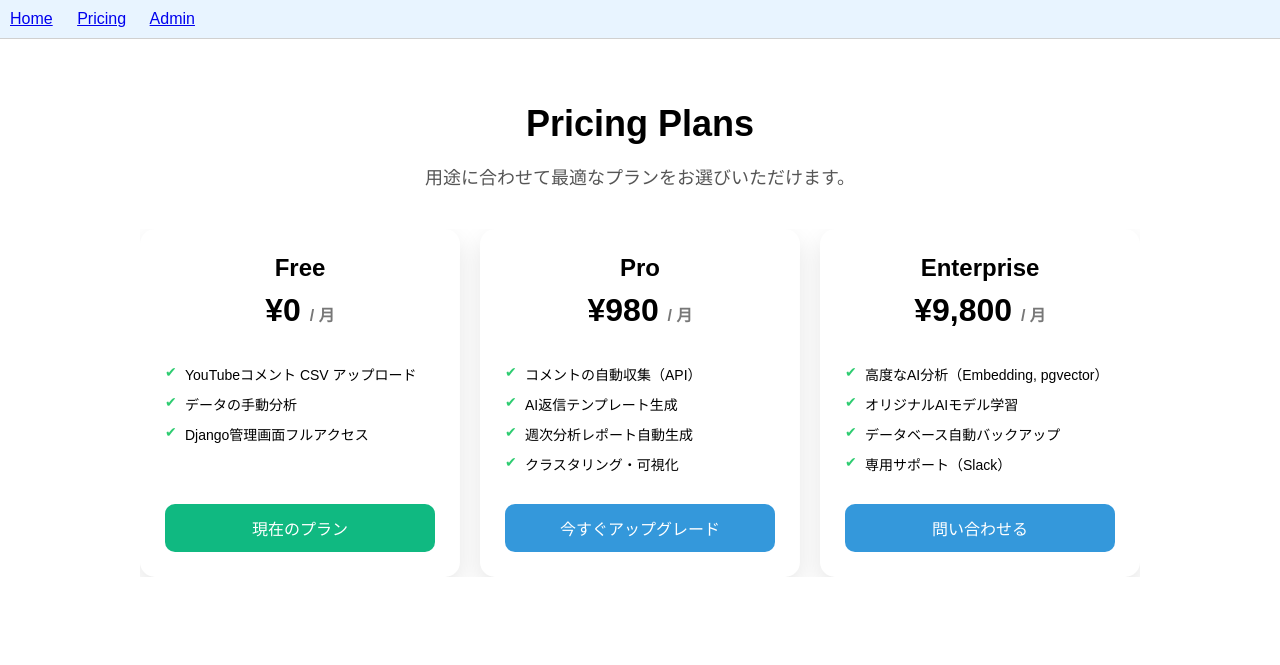
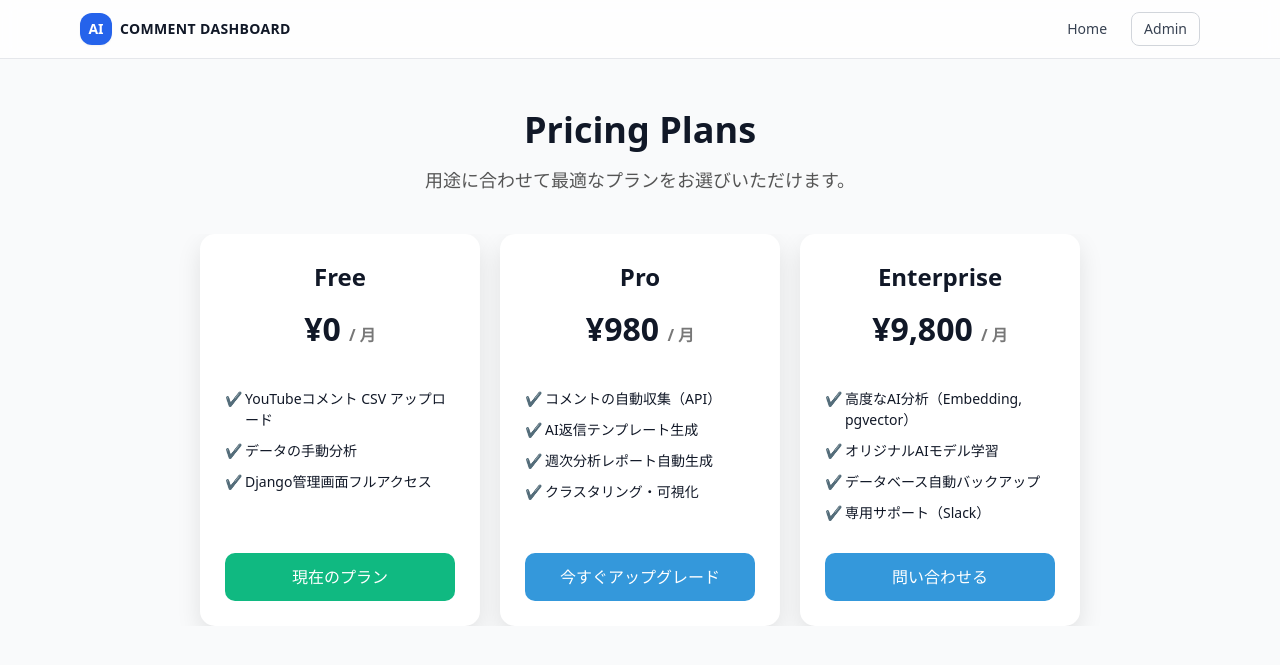
Before and after one commit to t-sasaki1124/django_ai_dashboard, a Django app: page /pricing/ in a window 1280 px wide. Shown: the top 665 px of the page. Run offline with Django 4.2, Linux system fonts and the light colour scheme; some libraries are stand-ins or nearby versions.

Commit message:
グローバルナビのデザイン改善とPricingページレイアウト調整

```diff
--- a/myapp/templates/base.html
+++ b/myapp/templates/base.html
@@ -4,17 +4,35 @@
     <meta charset="UTF-8">
     <title>{% block title %}AI Dashboard{% endblock %}</title>
     <link rel="icon" href="/static/favicon.ico">
+    <script src="https://cdn.tailwindcss.com"></script>
 </head>
 
-<body style="margin:0; font-family: Arial, Helvetica, sans-serif;">
+<body class="m-0 font-sans bg-gray-50 text-gray-900">
 
-    <header style="padding: 10px; background: #e8f4ff; border-bottom: 1px solid #d0d0d0;">
-        <a href="/" style="margin-right: 20px;">Home</a>
-        <a href="/pricing/" style="margin-right: 20px;">Pricing</a>
-        <a href="/admin/">Admin</a>
+    <!-- グローバルナビゲーション -->
+    <header class="border-b border-gray-200 bg-white/80 backdrop-blur">
+        <div class="max-w-6xl mx-auto px-4 py-3 flex items-center justify-between">
+            <!-- 左側ロゴ・タイトル -->
+            <a href="/" class="flex items-center gap-2 text-gray-900 hover:text-blue-600 transition">
+                <span class="inline-flex items-center justify-center w-8 h-8 rounded-xl bg-blue-600 text-white text-sm font-semibold shadow-sm">
+                    AI
+                </span>
+                <span class="text-sm font-semibold tracking-wide uppercase">Comment Dashboard</span>
+            </a>
+
+            <!-- 右側リンク群 -->
+            <nav class="flex items-center gap-3 text-sm">
+                <a href="/" class="px-3 py-1.5 rounded-lg hover:bg-blue-50 text-gray-700 hover:text-blue-700 transition">
+                    Home
+                </a>
+                <a href="/admin/" class="px-3 py-1.5 rounded-lg border border-gray-300 text-gray-700 hover:border-blue-500 hover:text-blue-700 hover:bg-blue-50 transition">
+                    Admin
+                </a>
+            </nav>
+        </div>
     </header>
 
-    <main style="padding: 20px;">
+    <main class="px-4 py-6">
         {% block content %}
         {% endblock %}
     </main>
```
